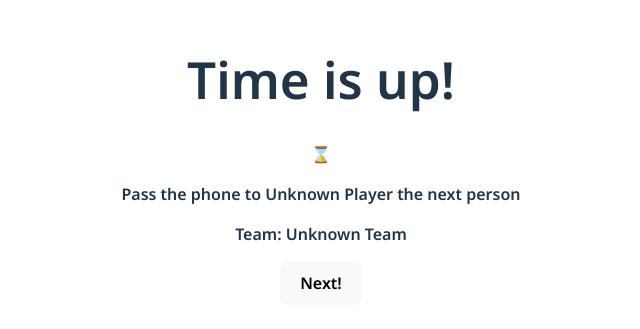
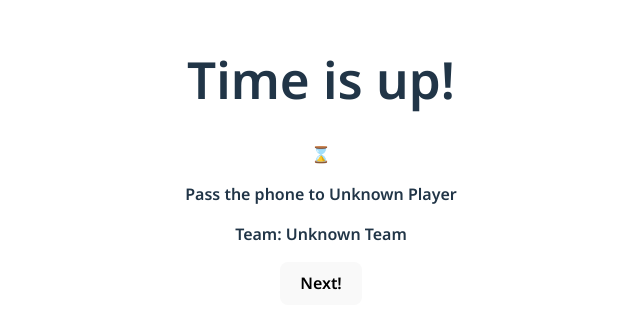
Before and after one commit to hagmannStephan/prosecco-party-vue, a Vue app: page /activity/time-up in a window 1280 px wide. Shown: the part 239-568 px from the top of the page, without its empty margins (319-959 px from the left). Built offline with nearby package versions, Linux system fonts and the light colour scheme.

Commit message:
chore(i18n): improved translations in TimeUp

```diff
--- a/src/locales/de/games/activity/ActivityTimeUp.ts
+++ b/src/locales/de/games/activity/ActivityTimeUp.ts
@@ -1,9 +1,6 @@
 export default {
     "title": "Zeit ist um!",
-    "message": {
-        "part1": "Handy an ",
-        "part2": " weitergeben"
-    },
+    "message": "Handy weitergeben an ",
     "button": "Weiter!",
     "team": "Team"
 }
--- a/src/locales/en/games/activity/ActivityTimeUp.ts
+++ b/src/locales/en/games/activity/ActivityTimeUp.ts
@@ -1,9 +1,6 @@
 export default {
     "title": "Time is up!",
-    "message": {
-        "part1": "Pass the phone to ",
-        "part2": " the next person"
-    },
+    "message": "Pass the phone to ",
     "button": "Next!",
     "team": "Team"
 }
--- a/src/views/games/activity/ActivityTimeUp.vue
+++ b/src/views/games/activity/ActivityTimeUp.vue
@@ -32,7 +32,7 @@ onMounted(() => {
 <template>
     <h1>{{ t('activity.timeUp.title') }}</h1>
     <p>⌛</p>
-    <p>{{ t('activity.timeUp.message.part1') }} <b>{{ currentPlayerName }}</b> {{ t('activity.timeUp.message.part2') }}</p>
+    <p>{{ t('activity.timeUp.message') }} <b>{{ currentPlayerName }}</b></p>
     <p>{{ t('activity.timeUp.team') }}: <b>{{ currentGroupName }}</b></p>
     <button @click="pushRouter('/activity/break')">{{ t('activity.timeUp.button') }}</button>
 </template>
```
